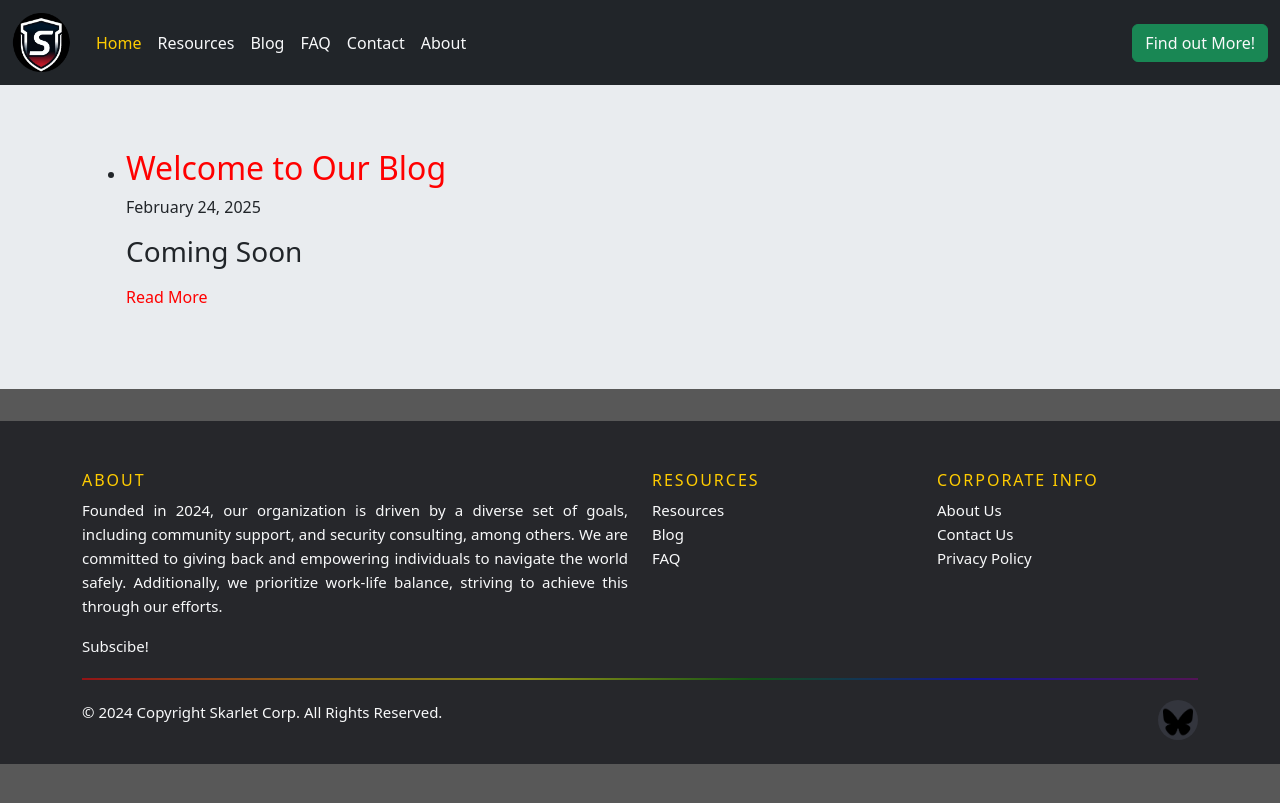
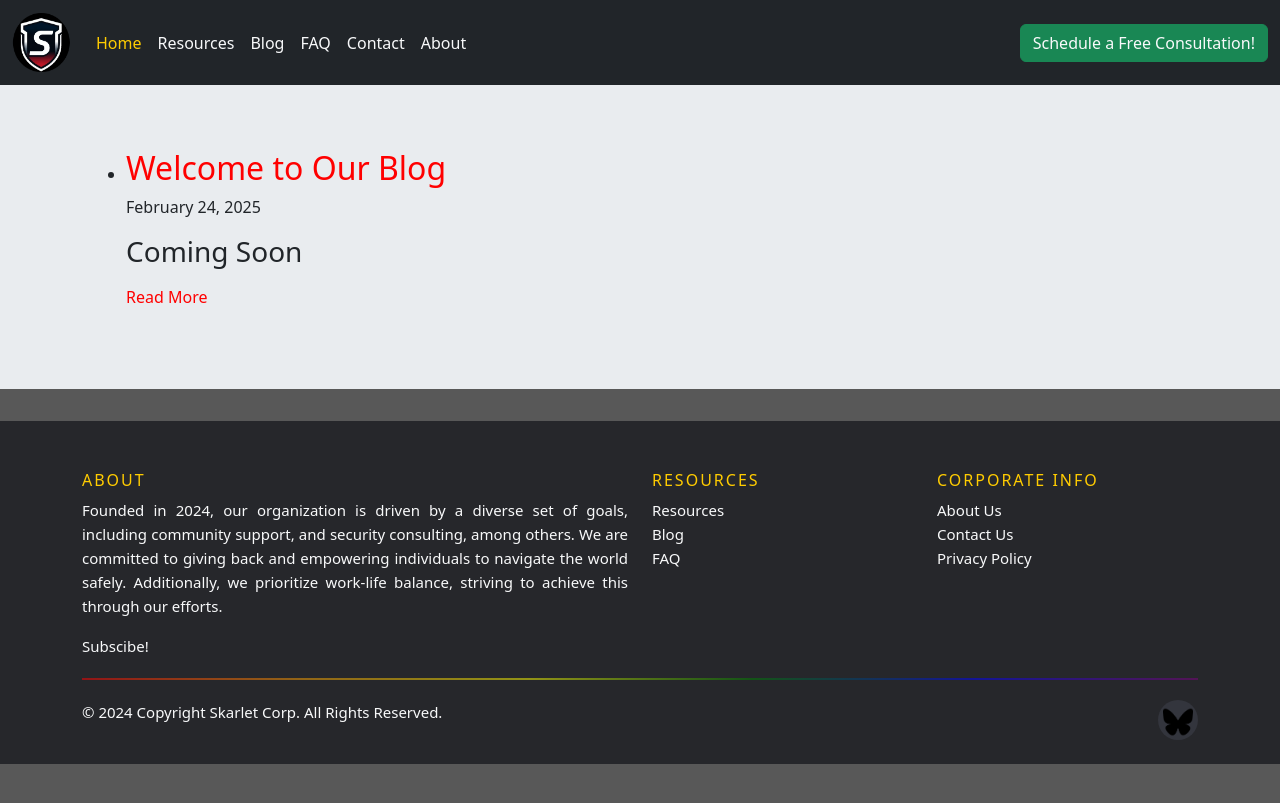
Before and after one commit to SkarletTeam/skarlet, a Jekyll site: the page built from blog.md, in a window 1280 px wide. Shown: the top 803 px of the page. Built offline with Jekyll 4.4.1, drawn with Linux system fonts in a browser that asks for light colours; a script that is not in the unit is left out.

Commit message:
Update nav.html

```diff
--- a/_includes/nav.html
+++ b/_includes/nav.html
@@ -18,6 +18,6 @@
 	 </ul>
 
     </div>
-	<button type="button" style="font-size: 16px" style="margin-right: 20px" class="btn btn-success"><a class="nav-link" href="mailto:info@skarlet.org">Find out More!</a></button>
+	<button type="button" style="font-size: 16px" style="margin-right: 20px" class="btn btn-success"><a class="nav-link" href="mailto:info@skarlet.org">Schedule a Free Consultation!</a></button>
 	</div>
 </nav>
```
